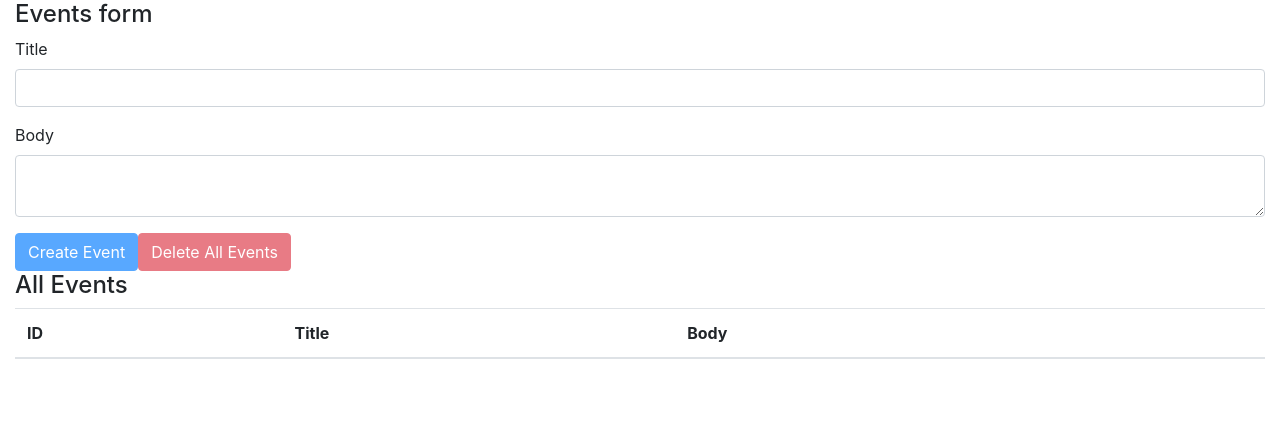
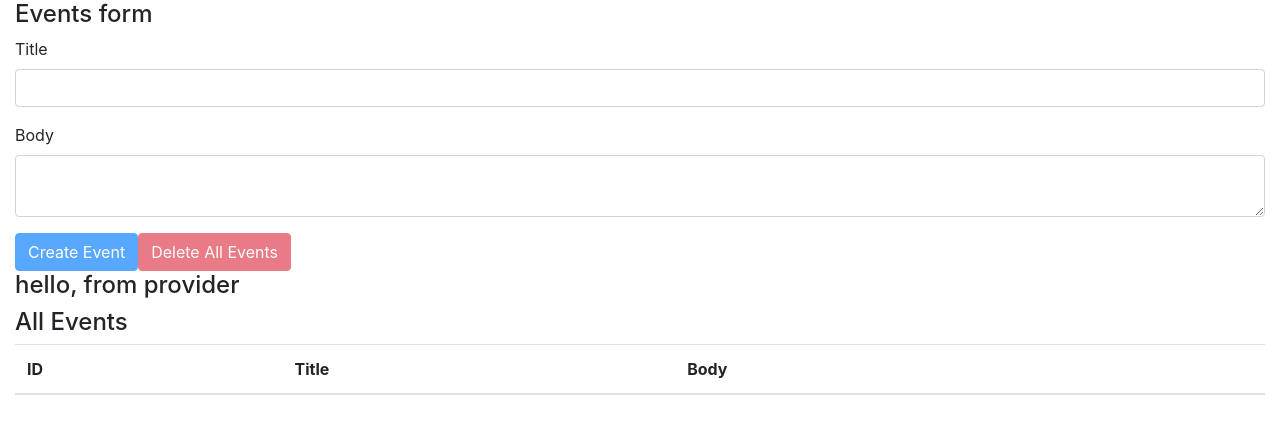
Before and after one commit to kiyotakeshi/react-hooks, a React (Create React App) app: page / in a window 1280 px wide. Shown: the top 434 px of the page. Built offline with nearby package versions, Linux system fonts and the light colour scheme.

Commit message:
change Consumer to useContext

```diff
--- a/src/components/App.js
+++ b/src/components/App.js
@@ -6,6 +6,7 @@
 
 import EventForm from './EventForm';
 import Events from './Events';
+import AppContext from '../contexts/AppContext';
 import reducer from '../reducers';
 
 const App = (props) => {
@@ -15,12 +16,13 @@
     // console.log(state, ' from App.js');
 
     return (
-        <>
+        // @see https://ja.reactjs.org/docs/context.html#contextprovider
+        <AppContext.Provider value={'hello, from provider'}>
             <div className="container-fluid">
                 <EventForm state={state} dispatch={dispatch} />
                 <Events state={state} dispatch={dispatch} />
             </div>
-        </>
+        </AppContext.Provider>
     );
 };
 
--- a/src/components/Events.js
+++ b/src/components/Events.js
@@ -1,10 +1,17 @@
-import React from 'react';
+import React, { useContext } from 'react';
 
 import Event from './Event';
+import AppContext from '../contexts/AppContext';
 
 const Events = ({ state, dispatch }) => {
+    // Provider に包まれている component では、 context から値を受け取ることが可能
+    const value = useContext(AppContext);
+
     return (
         <>
+            {/* hooks を使用する */}
+            <h4>{value}</h4>
+
             <h4>All Events</h4>
             <table className="table table-hover">
                 <thead>
@@ -18,6 +25,10 @@
                 <tbody>
                     {state.map((event, index) => (
                         // Event component で dispatch を使用するため props として渡す
+                        // App.js => Events.js => Event.js を props を渡していくため、大規模化していくと、
+                        // Prop Drilling 問題(バケツリレー式に prop を使用して component に state を渡していくこと) にぶち当たる
+                        // 状態管理のために Redux などを使用することで対策する
+                        // Hooks の登場以降は、 useContext を使用することでも実現可能
                         <Event key={index} event={event} dispatch={dispatch} />
                     ))}
                 </tbody>
--- /dev/null
+++ b/src/contexts/AppContext.js
@@ -0,0 +1,7 @@
+import { createContext } from 'react';
+
+// アプリケーション全体で使用するコンテキストを一つだけ作成
+// アプリの規模により、複数のコンテキストを作ることになる
+const AppContext = createContext();
+
+export default AppContext;
```
